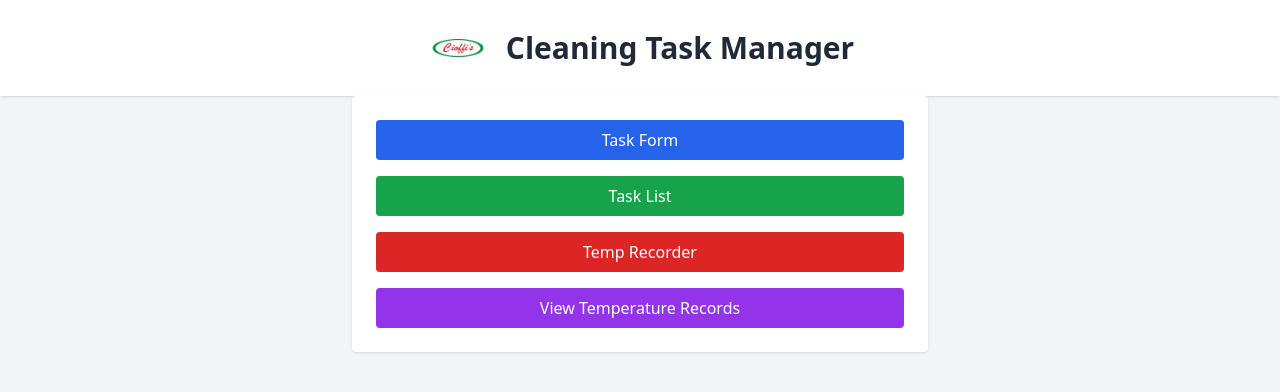
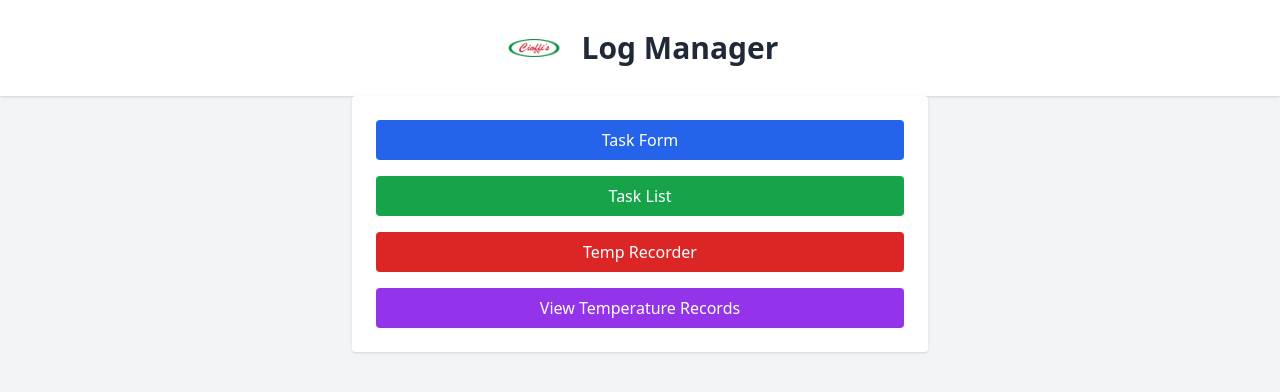
Before and after one commit to Aashay-B/Log-Manager, a React (Create React App) app: page / in a window 1280 px wide. Shown: the top 392 px of the page. Built offline with nearby package versions, Linux system fonts and the light colour scheme.

Commit message:
fixed header

```diff
--- a/src/components/Header.js
+++ b/src/components/Header.js
@@ -5,7 +5,7 @@
     <header className="bg-white shadow py-4">
       <div className="container mx-auto flex items-center justify-center space-x-4">
         <img src="/logo.png" alt="Logo" className="h-16 w-auto" />
-        <h1 className="text-3xl font-bold text-gray-800">Cleaning Task Manager</h1>
+        <h1 className="text-3xl font-bold text-gray-800">Log Manager</h1>
       </div>
     </header>
   );
```
